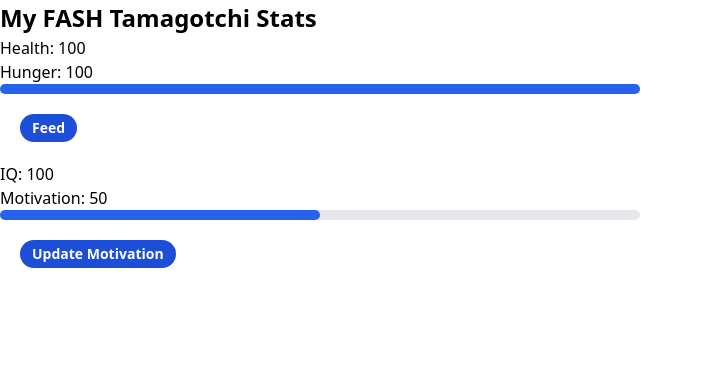
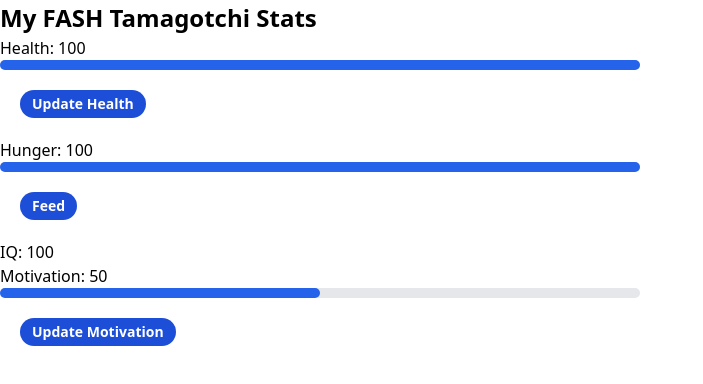
Before and after one commit to CS-396-Web-Dev/final-project-fash, a Next.js app: page / in a window 1280 px wide. Shown: the top 384 px of the page, without its empty margins (0-703 px from the left). Built offline with nearby package versions, Linux system fonts and the light colour scheme.

Commit message:
Added Health Bar and Button

```diff
--- /dev/null
+++ b/app/components/DisplayCharacter.tsx
@@ -0,0 +1,29 @@
+'use client';
+import { useIQContext } from '@/app/contexts/IqContext';
+import { useHealthContext } from '@/app/contexts/HealthContext';
+import { useEffect } from 'react';
+
+export default function recipeCarousel() {
+  const { IQ, setIQ } = useIQContext();
+  const { health, setHealth} = useHealthContext();
+
+//   // Function to update the health by passed in value
+//   const determineImage = () => {
+//     if (health < 75 )
+//   };
+
+//     // Log whenever health changes
+//     useEffect(() => {
+//     console.log(health);
+//     }, [health]);
+
+  return (
+    <div className="flex flex-wrap justify-start gap-5 p-5">
+        <img
+          src={`character_health${health}_iq${IQ}`}
+          alt="my image"
+          className="w-8 h-8"
+        />
+    </div>
+  );
+}
--- a/app/components/updateHealth.tsx
+++ b/app/components/updateHealth.tsx
@@ -13,7 +13,9 @@
 
   // Function to update the health by passed in value
   const onUpdateHealth = () => {
-    setHealth(health + updateValue);
+    if (health < 100 && health > 0){
+      setHealth(health + updateValue);
+    }
   };
 
     // Log whenever health changes
--- a/app/contexts/HealthContext.tsx
+++ b/app/contexts/HealthContext.tsx
@@ -27,7 +27,10 @@
 export default function HealthContextProvider({
   children,
 }: HealthContextProviderProps) {
-  const [health, setHealth] = useState(100);
+  const savedHealth = localStorage.getItem('hunger');
+  const initialHealth = savedHealth ? JSON.parse(savedHealth) : 100;
+
+  const [health, setHealth] = useState(initialHealth);
 
   return (
     <HealthContext.Provider value={{ health, setHealth }}>
--- a/app/page.tsx
+++ b/app/page.tsx
@@ -6,8 +6,10 @@
 import { useMotivationContext } from '@/app/contexts/MotivationContext';
 import MotivationBar from '@/app/components/MotivationBar';
 import HungerBar from './components/HungerBar';
+import HealthBar from '@/app/components/HealthBar';
 import UpdateMotivation from '@/app/components/updateMotivation';
 import UpdateHunger from './components/updateHunger';
+import UpdateHealth from '@/app/components/updateHealth';
 import './style.css';
 
 export default function Home() {
@@ -93,6 +95,8 @@
       <body>
         <h1>My FASH Tamagotchi Stats</h1>
         <p>Health: {health}</p>
+        <HealthBar/>
+        <UpdateHealth updateValue={-5}/>
         <p>Hunger: {hunger}</p>
         <HungerBar />
         <UpdateHunger updateValue={-5} />
```
